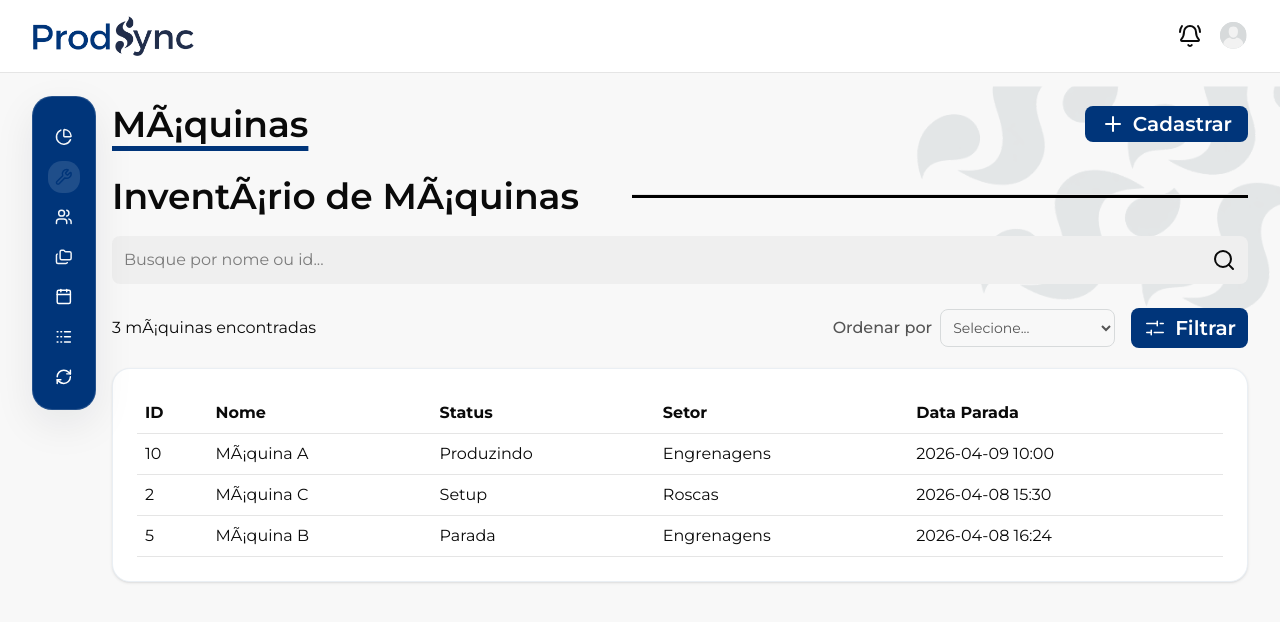
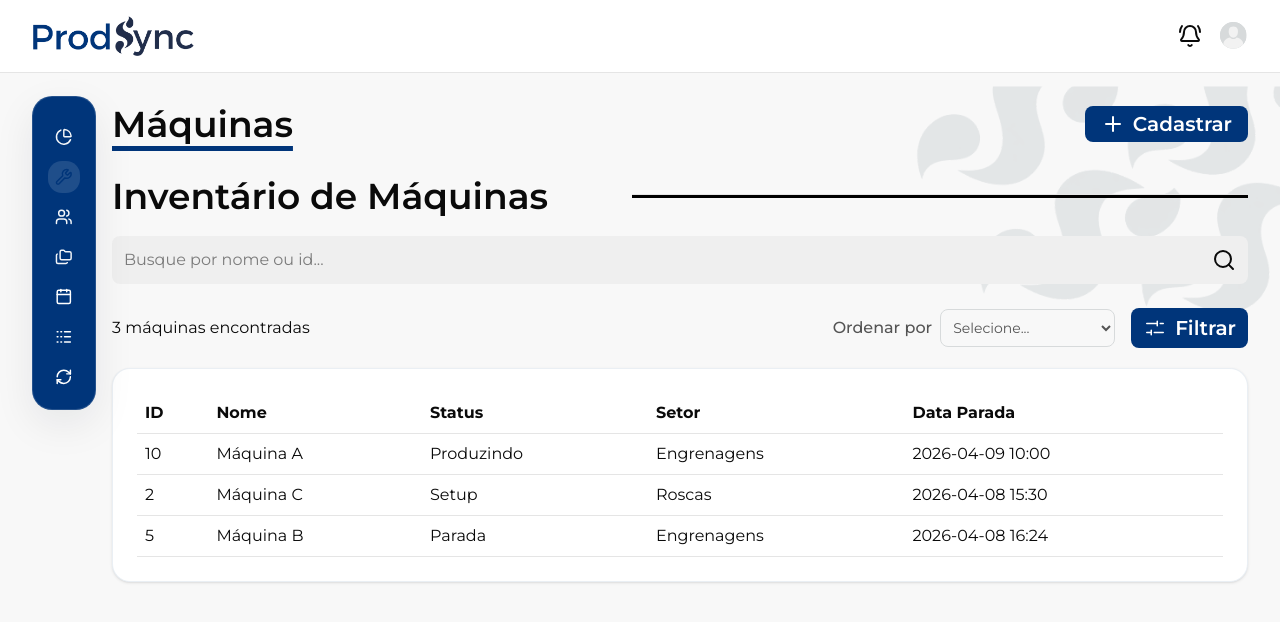
Before and after one commit to laramoreirab/prodsync, a Next.js app in the folder frontend/: page /adm/maquinas in a window 1280 px wide. Shown: the top 622 px of the page. Built offline with nearby package versions, Linux system fonts and the light colour scheme.

Commit message:
fix(front): Correção dos caracteres especiais da página de maquinas

```diff
--- a/frontend/src/app/(app)/adm/maquinas/page.jsx
+++ b/frontend/src/app/(app)/adm/maquinas/page.jsx
@@ -19,9 +19,9 @@ const maquinasFilter = [
 ];
 
 const dadosOriginais = [
-  { id: 10, nome: 'MÃ¡quina A', status: 'Produzindo', setor: 'Engrenagens', data: '2026-04-09T10:00' },
-  { id: 2, nome: 'MÃ¡quina C', status: 'Setup', setor: 'Roscas', data: '2026-04-08T15:30' },
-  { id: 5, nome: 'MÃ¡quina B', status: 'Parada', setor: 'Engrenagens', data: '2026-04-08T16:24' },
+  { id: 10, nome: 'Máquina A', status: 'Produzindo', setor: 'Engrenagens', data: '2026-04-09T10:00' },
+  { id: 2, nome: 'Máquina C', status: 'Setup', setor: 'Roscas', data: '2026-04-08T15:30' },
+  { id: 5, nome: 'Máquina B', status: 'Parada', setor: 'Engrenagens', data: '2026-04-08T16:24' },
 ];
 
 export default function Maquinas() {
@@ -83,7 +83,7 @@ export default function Maquinas() {
       <section className="flex items-center justify-between gap-4 pt-2">
         <div className="title_tela">
           <h1 className="underline decoration-secondary-foreground underline-offset-9 decoration-5 text-4xl font-semibold">
-            MÃ¡quinas
+            Máquinas
           </h1>
         </div>
         <Dialog>
@@ -94,7 +94,7 @@ export default function Maquinas() {
           <DialogContent className="top-0 left-0 right-0 max-w-none translate-x-0 translate-y-0 rounded-b-lg">
             <div className="flex items-center">
               <Plus className="mr-2" />
-              <DialogTitle className="text-2xl">Cadastrar MÃ¡quina</DialogTitle>
+              <DialogTitle className="text-2xl">Cadastrar Máquina</DialogTitle>
             </div>
             <Separator className="m-2 bg-[#a6a6a6]" />
           </DialogContent>
@@ -103,7 +103,7 @@ export default function Maquinas() {
 
       <section id="listagem_maquinas" className="flex flex-col gap-5">
         <div className="flex items-center gap-5">
-          <h1 className="w-[500px] text-4xl font-semibold">InventÃ¡rio de MÃ¡quinas</h1>
+          <h1 className="w-[500px] text-4xl font-semibold">Inventário de Máquinas</h1>
           <hr className="h-1 flex-1 bg-black" />
         </div>
 
@@ -115,7 +115,7 @@ export default function Maquinas() {
         </div>
 
         <div className="row_ord_fil_cont mt-1 flex items-center justify-between">
-          <p>{dados.length} mÃ¡quinas encontradas</p>
+          <p>{dados.length} máquinas encontradas</p>
 
           <div className="flex items-center gap-4">
             <OrdenarDropdown
```
